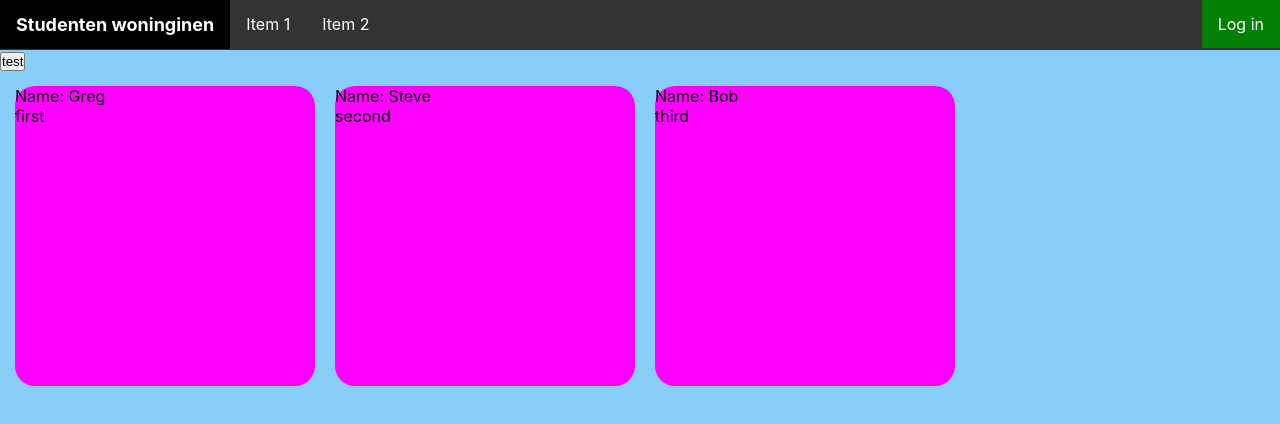
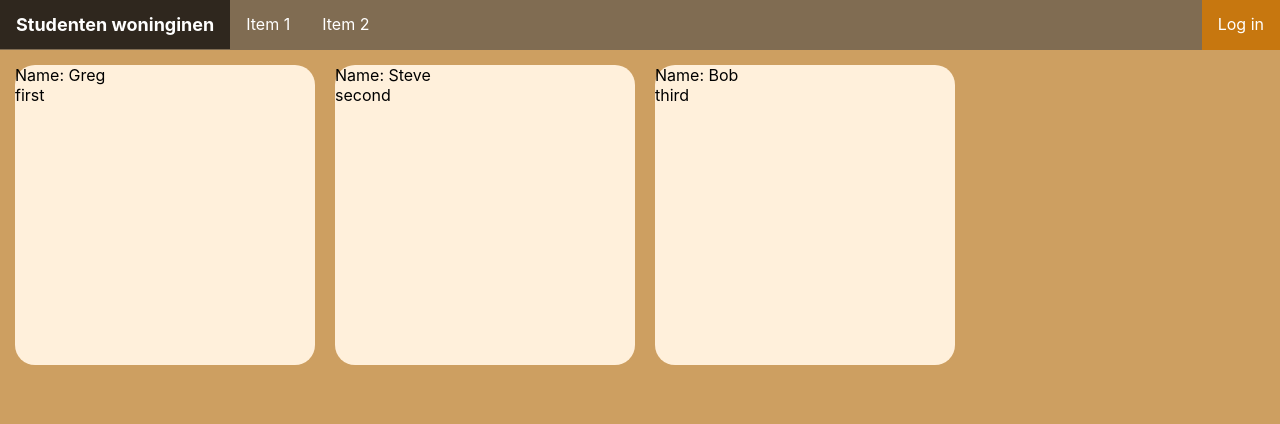
Before and after one commit to Bram-Sc/studenten-woning, a React (Create React App) app: page / in a window 1280 px wide. Shown: the top 424 px of the page. Built offline with nearby package versions, Linux system fonts and the light colour scheme.

Commit message:
Changed color pallet

```diff
--- a/src/App.css
+++ b/src/App.css
@@ -1,5 +1,5 @@
 body {
-  background-color: lightskyblue;
+  background-color: #CD9F61;
   width: 100%;
   height: 100%;
 }
@@ -14,7 +14,7 @@ body {
 .item {
   height: 300px;
   width: 300px;
-  background-color: fuchsia;
+  background-color: #fff0db;
   border-radius: 20px;
   margin: 10px;
 }
@@ -24,7 +24,7 @@ body {
   margin: 0;
   padding: 0;;
   overflow: hidden;
-  background-color: #333333;
+  background-color: #806c52;
   height: 50px;
 }
 
@@ -46,10 +46,12 @@ body {
 }
 
 .navbar li a:hover {
-  background-color: black;
+  background-color: #2f271e;
+  height: 100%;
 }
 
 .navbar .right {
   float: right;
-  background-color: rgb(4, 128, 4);
+  background-color: #c7770f;
+  height: 100%;
 }
--- a/src/App.js
+++ b/src/App.js
@@ -3,14 +3,9 @@ import Item from './Item';
 import Layout from './Layout';
 
 function App() {
-  const testMsg = () => {
-    console.log("Yes");
-  }
-
   return (
     <body>
       <Layout />
-      <button onClick={testMsg}>test</button>
       <div className="flex">
         <Item name="Greg" message="first"/>
         <Item name="Steve" message="second"/>
```
